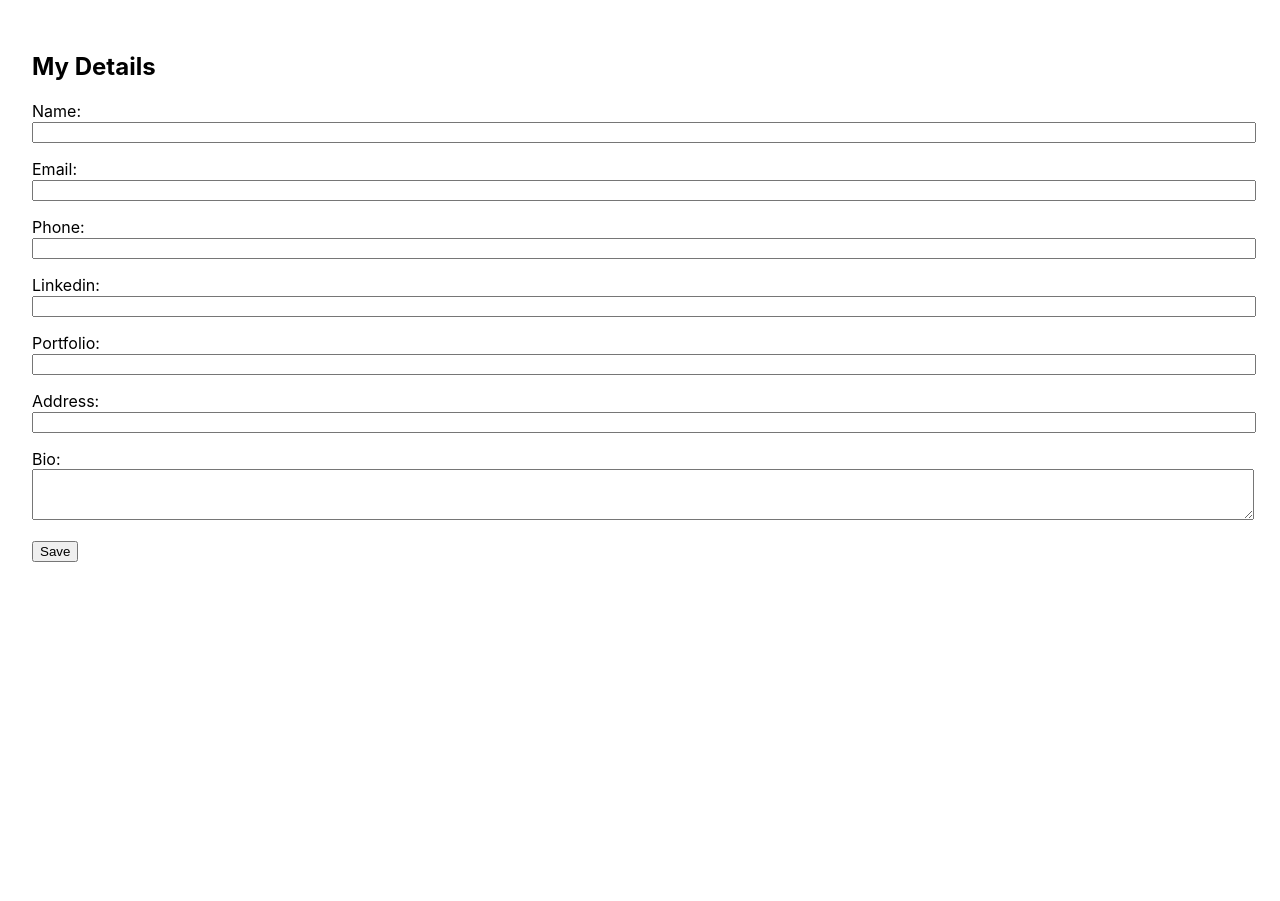
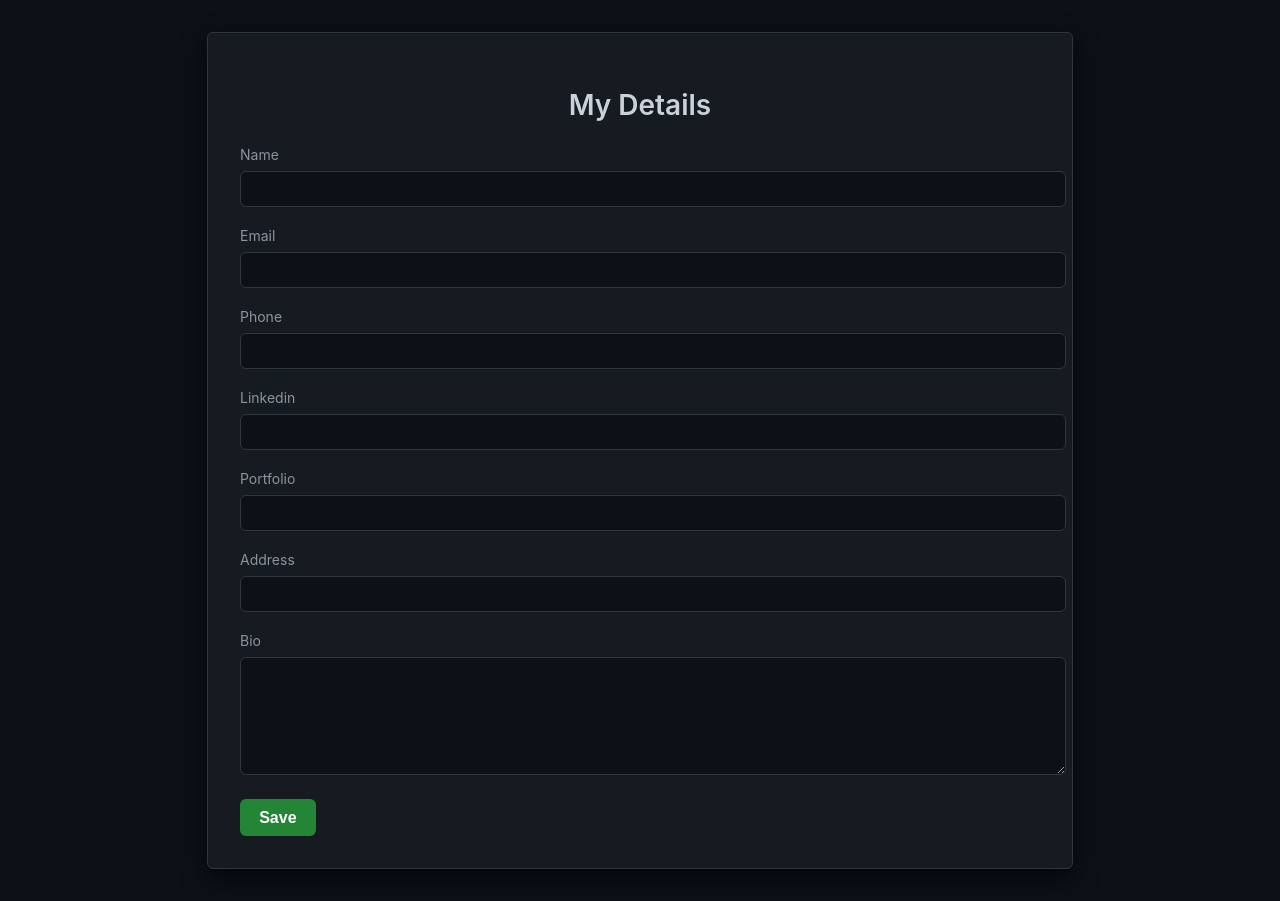
Before and after one commit to hiromero/my-portfolio, a React (Create React App) app: page /owner/details in a window 1280 px wide. Before the commit the page ends 800 px from the top, so only its background shows below. Built offline with nearby package versions, Linux system fonts and the light colour scheme; no server answers; sample sign-in values are in the browser's storage.

Commit message:
added scss for DetailsPage and fixed bugs for some forms not showing

```diff
--- a/src/index.scss
+++ b/src/index.scss
@@ -1,7 +1,8 @@
-@import 'styles/variables';
-@import 'styles/mixins';
-@import 'styles/LoginPage';
-
+ @import './styles/variables';
+ @import './styles/mixins';
+ @import './styles/LoginPage';
+ @import './styles/HomePage';
+ @import './styles/DetailsPage';
 
  body {
    margin: 0;
--- a/src/pages/DetailsPage.jsx
+++ b/src/pages/DetailsPage.jsx
@@ -1,5 +1,6 @@
 import axios from 'axios';
 import React, { useEffect, useState } from 'react';
+import '../styles/DetailsPage.scss';
 
 export default function DetailsPage() {
     const [form, setForm] = useState({
@@ -41,33 +42,43 @@ export default function DetailsPage() {
     };
 
     return (
-        <div className="details-form" style={{ padding: '2rem' }}>
-            <h2>My Details</h2>
+        <div className="details-page">
+            <div className="details-page__container">
+                <h2 className="details-page__heading">My Details</h2>
                 <form onSubmit={handleSubmit}>
                     {Object.entries(form).map(([key, val]) => (
-                    <div key={key} style={{ marginBottom: '1rem' }}>
-                        <label>{key.charAt(0).toUpperCase() + key.slice(1)}:</label><br />
+                        <div key={key} className="details-page__field">
+                            <label
+                                htmlFor={key}
+                                className="details-page__field-label"
+                            >
+                                {key.charAt(0).toUpperCase() + key.slice(1)}
+                            </label>
                             {key === 'bio' ? (
                                 <textarea
+                                    id={key}
                                     name={key}
                                     value={val}
                                     onChange={handleChange}
-                                rows="3"
-                                style={{ width: '100%' }}
+                                    className="details-page__field-textarea"
                                 />
                             ) : (
                                 <input
                                     type="text"
+                                    id={key}
                                     name={key}
                                     value={val}
                                     onChange={handleChange}
-                                style={{ width: '100%' }}
+                                    className="details-page__field-input"
                                 />
                             )}
                         </div>
                     ))}
-                <button type="submit">Save</button>
+                    <button type="submit" className="details-page__button">
+                        Save
+                    </button>
                 </form>
+            </div>
         </div>
     );
 }
--- /dev/null
+++ b/src/styles/DetailsPage.scss
@@ -0,0 +1,73 @@
+// src/styles/_DetailsPage.scss
+.details-page {
+    background-color: #0d1117;
+    color: #c9d1d9;
+    min-height: 100vh;
+    padding: 2rem;
+
+    &__container {
+        background-color: #161b22;
+        border: 1px solid #30363d;
+        border-radius: 6px;
+        padding: 2rem;
+        max-width: 800px;
+        margin: 0 auto;
+        box-shadow: 0 8px 24px rgba(1, 4, 9, 0.85);
+    }
+
+    &__heading {
+        font-size: 1.75rem;
+        font-weight: 600;
+        margin-bottom: 1.5rem;
+        text-align: center;
+    }
+
+    &__field {
+        margin-bottom: 1.25rem;
+
+        &-label {
+            display: block;
+            margin-bottom: 0.5rem;
+            font-size: 0.875rem;
+            color: #8b949e;
+        }
+
+        &-input,
+        &-textarea {
+            width: 100%;
+            padding: 0.5rem 0.75rem;
+            background-color: #0d1117;
+            border: 1px solid #30363d;
+            border-radius: 6px;
+            color: #c9d1d9;
+            font-size: 1rem;
+
+            &:focus {
+                outline: none;
+                box-shadow: 0 0 0 3px rgba(56, 139, 253, 0.4);
+            }
+        }
+
+        &-textarea {
+            resize: vertical;
+            min-height: 100px;
+        }
+    }
+
+    &__button {
+        display: inline-block;
+        padding: 0.6rem 1.2rem;
+        background-color: #238636;
+        border: none;
+        border-radius: 6px;
+        font-size: 1rem;
+        font-weight: 600;
+        color: white;
+        cursor: pointer;
+        transition: background-color 0.2s ease;
+
+        &:hover {
+            background-color: #2ea043;
+        }
+    }
+}
```
Lines whose indentation alone changed are shown as unchanged.
